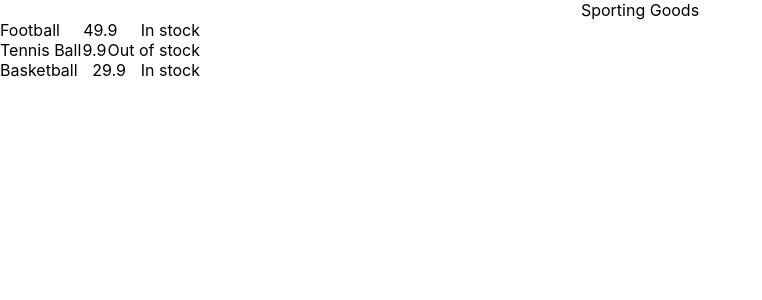
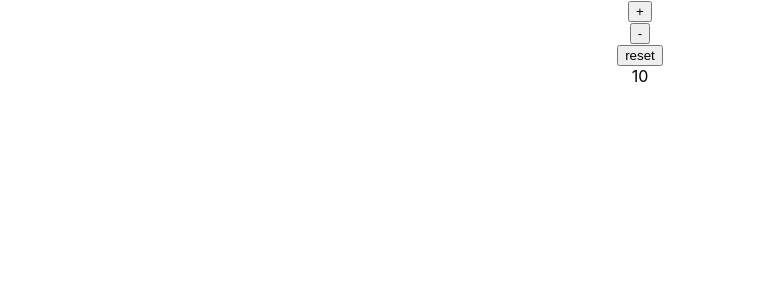
Before and after one commit to wuhe3/day8-react-starter, a React (Create React App) app: page / in a window 1280 px wide. Shown: the top 300 px of the page, without its empty margins (0-762 px from the left). Built offline with nearby package versions, Linux system fonts and the light colour scheme.

Commit message:
feat, add basic counter

```diff
--- a/src/App.js
+++ b/src/App.js
@@ -1,10 +1,11 @@
 import './App.css';
 import ProductCategory from "./components/ProductCategory";
+import Counter from "./components/Counter";
 
 function App() {
     return (
         <div className="App">
-            <ProductCategory />
+            <Counter></Counter>
         </div>
     );
 }
--- /dev/null
+++ b/src/components/Counter.jsx
@@ -0,0 +1,35 @@
+import {useState} from "react";
+
+const Counter = () => {
+    const [counter, setCounter] = useState(10);
+
+    const increase = () => {
+        setCounter(counter + 1)
+    }
+
+    const decrease = () => {
+        setCounter(counter - 1)
+    }
+
+    const reset = () => {
+        setCounter(0);
+    }
+
+    return (
+        <div>
+            <div>
+                <button onClick={increase}>+</button>
+            </div>
+            <div>
+                <button onClick={decrease}>-</button>
+            </div>
+            <div>
+                <button onClick={reset}>reset</button>
+            </div>
+            <div>{counter}</div>
+        </div>
+    )
+
+}
+
+export default Counter;
```
